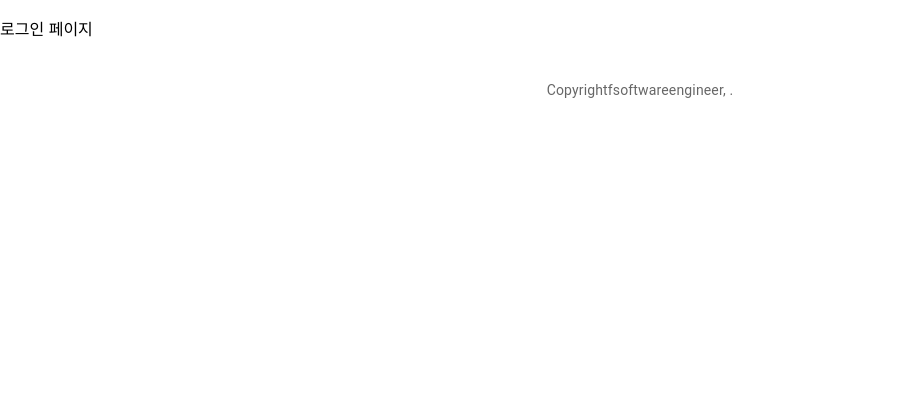
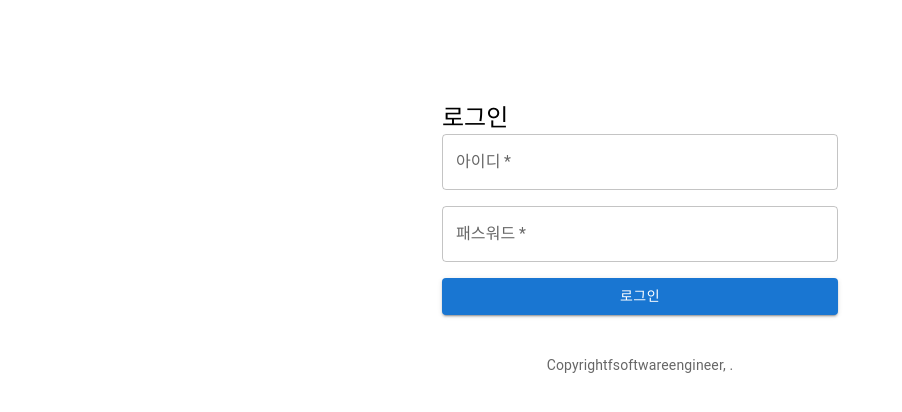
Before and after one commit to shchoi8347/todo-react-app_02, a React (Create React App) app: page /login in a window 1280 px wide. Shown: the top 412 px of the page, without its empty margins (0-902 px from the left). Built offline with nearby package versions, Linux system fonts and the light colour scheme.

Commit message:
완료: 20240513 수업

```diff
--- a/src/ApiService.js
+++ b/src/ApiService.js
@@ -1,10 +1,16 @@
 import { API_BASE_URL } from "./api-config";
 
 export function call(api, method, request) {
+    let headers = new Headers({
+        "Content-Type": "application/json"
+    });
+
+    const accessToke = localStorage.getItem("ACCESS_TOKEN");
+    if(accessToke && accessToke != null) {
+        headers.append("Authorization", "Bearer " + accessToke);
+    }
     let options = {
-        headers: new Headers({
-            "Content-Type": "application/json",
-        }),
+        headers: headers,
         url: API_BASE_URL + api,
         method: method,
     };
@@ -16,9 +22,26 @@ export function call(api, method, request) {
     return fetch(options.url, options).then( (response) => {
         if( response.status === 200 ) {
             return response.json();
+        } else if( response.status === 403) {
+            window.location.href = "/login";
+        } else {
+            Promise.reject(response);
+            throw Error(response);
         }
     } ).catch((error)=> {
         console.log("http error");
         console.log(error);
     });
 }
+
+
+// 로그인하기
+export function signin(userDTO) {
+    return call("/auth/signin", "POST", userDTO)
+        .then( (response) => {
+            if( response.token ) {
+                localStorage.setItem("ACCESS_TOKEN", response.token);
+                window.location.href = "/";
+            }
+        })
+}
--- a/src/Login.js
+++ b/src/Login.js
@@ -1,8 +1,61 @@
 import React from "react";
+import {Container, Grid, Typography, TextField, Button} from "@mui/material";
+import {signin} from "./ApiService";
 
 const Login = () => {
+    const handleSubmit = (event) => {
+        event.preventDefault();
+
+        const data = new FormData(event.target);
+        const username = data.get("username");
+        const passwrod = data.get("password");
+
+        signin({username:username, password: passwrod});
+    }
+
     return(
-        <p>로그인 페이지</p>
+        <Container component="main" maxWidth="xs" style={{marginTop: "8%"}}>
+            <Grid container spacing={2}>
+                <Grid item xs={12}>
+                    <Typography component="h1" variant="h5">
+                        로그인
+                    </Typography>
+                </Grid>
+            </Grid>
+            <form noValidate onSubmit={handleSubmit}>
+                {" "}
+                <Grid container spacing={2}>
+                    <Grid item xs={12}>
+                        <TextField
+                            variant="outlined"
+                            required
+                            fullWidth
+                            id="username"
+                            label="아이디"
+                            name="username"
+                            autoComplete="username"
+                        />
+                    </Grid>
+                    <Grid item xs={12}>
+                        <TextField
+                            variant="outlined"
+                            required
+                            fullWidth
+                            id="password"
+                            label="패스워드"
+                            name="password"
+                            autoComplete="current-password"
+                        />
+                    </Grid>
+                    <Grid item xs={12}>
+                        <Button type="submit" fullWidth variant="contained" color="primary">
+                            로그인
+                        </Button>
+                    </Grid>
+                </Grid>
+            </form>
+        </Container>
+
     );
 }
 
```
